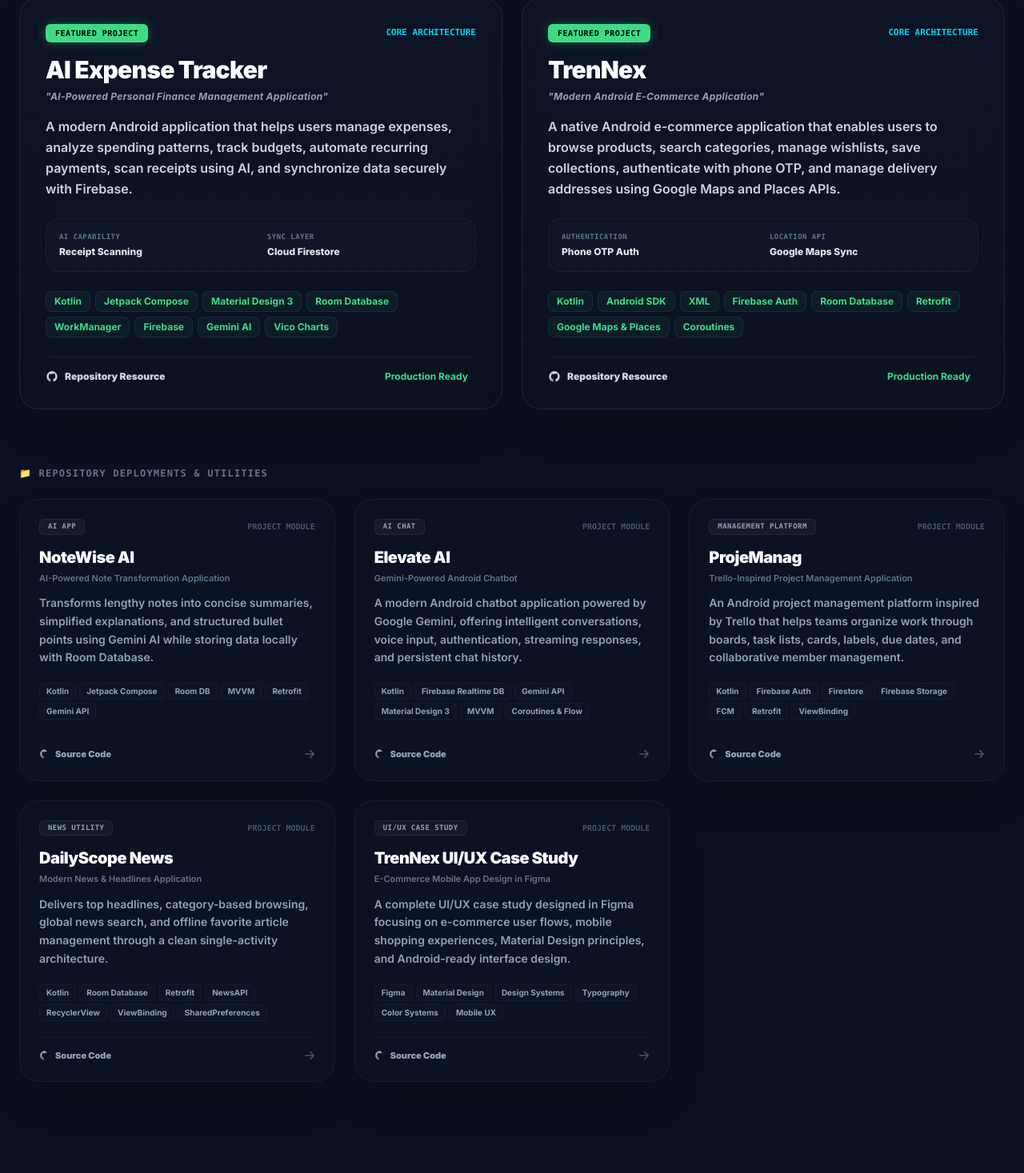
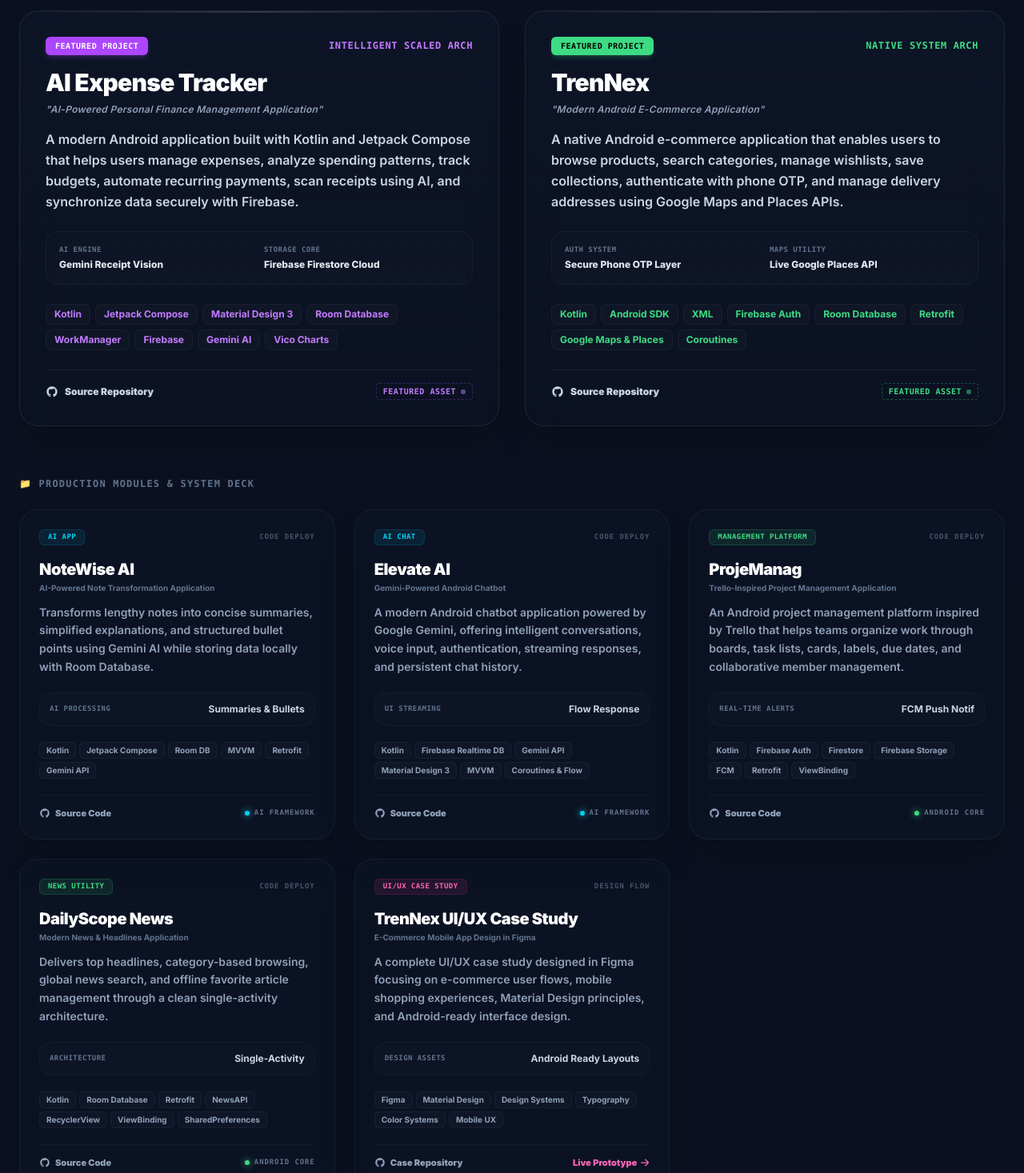
Before and after one commit to Hitesh-1501/portfolio, a React (Vite) app: page / in a window 1280 px wide. Shown: the part 4532-5999 px from the top of the page at 80% size. Built offline with nearby package versions, Linux system fonts and the light colour scheme.

Commit message:
simplify confusing technical card labels into high-impact recruiter terms

```diff
--- a/src/sections/Projects.jsx
+++ b/src/sections/Projects.jsx
@@ -8,9 +8,9 @@
     tagline: "AI-Powered Personal Finance Management Application",
     category: "aiml",
     tag: "Featured Project",
-    description: "A modern Android application that helps users manage expenses, analyze spending patterns, track budgets, automate recurring payments, scan receipts using AI, and synchronize data securely with Firebase.",
+    description: "A modern Android application built with Kotlin and Jetpack Compose that helps users manage expenses, analyze spending patterns, track budgets, automate recurring payments, scan receipts using AI, and synchronize data securely with Firebase.",
     tech: ["Kotlin", "Jetpack Compose", "Material Design 3", "Room Database", "WorkManager", "Firebase", "Gemini AI", "Vico Charts"],
-    metrics: { "AI Capability": "Receipt Scanning", "Sync Layer": "Cloud Firestore" },
+    metrics: { "AI Engine": "Gemini Receipt Vision", "Storage Core": "Firebase Firestore Cloud" },
     github: "https://github.com/Hitesh-1501/AIExpenseTracker",
     isFeatured: true
   },
@@ -22,12 +22,12 @@
     tag: "Featured Project",
     description: "A native Android e-commerce application that enables users to browse products, search categories, manage wishlists, save collections, authenticate with phone OTP, and manage delivery addresses using Google Maps and Places APIs.",
     tech: ["Kotlin", "Android SDK", "XML", "Firebase Auth", "Room Database", "Retrofit", "Google Maps & Places", "Coroutines"],
-    metrics: { "Authentication": "Phone OTP Auth", "Location API": "Google Maps Sync" },
+    metrics: { "Auth System": "Secure Phone OTP Layer", "Maps Utility": "Live Google Places API" },
     github: "https://github.com/Hitesh-1501/Trennex-App",
     isFeatured: true
   },
   {
-    id: 3,
+    id: "p3",
     title: "NoteWise AI",
     tagline: "AI-Powered Note Transformation Application",
     category: "aiml",
@@ -39,7 +39,7 @@
     isFeatured: false
   },
   {
-    id: 4,
+    id: "p4",
     title: "Elevate AI",
     tagline: "Gemini-Powered Android Chatbot",
     category: "aiml",
@@ -51,7 +51,7 @@
     isFeatured: false
   },
   {
-    id: 5,
+    id: "p5",
     title: "ProjeManag",
     tagline: "Trello-Inspired Project Management Application",
     category: "android",
@@ -63,7 +63,7 @@
     isFeatured: false
   },
   {
-    id: 6,
+    id: "p6",
     title: "DailyScope News",
     tagline: "Modern News & Headlines Application",
     category: "android",
@@ -75,7 +75,7 @@
     isFeatured: false
   },
   {
-    id: 7,
+    id: "p7",
     title: "TrenNex UI/UX Case Study",
     tagline: "E-Commerce Mobile App Design in Figma",
     category: "uiux",
@@ -84,6 +84,7 @@
     tech: ["Figma", "Material Design", "Design Systems", "Typography", "Color Systems", "Mobile UX"],
     metrics: { "Design Assets": "Android Ready Layouts" },
     github: "https://github.com/Hitesh-1501/TrenNex-UI-UX",
+    figma: "https://www.figma.com/proto/ooPph6ByZIvtpNWUbgxgoX/TrenNex?node-id=1744-2730&t=2lG0mcWc73erQEI4-1",
     isFeatured: false
   }
 ];
@@ -91,11 +92,10 @@
 const Projects = () => {
   const [filter, setFilter] = useState("all");
 
+  // Fixed filtering array synchronization logic cleanly
   const filteredProjects = projectData.filter(project => {
     if (filter === "all") return true;
-    if (filter === "android") return project.category === "android";
-    if (filter === "aiml") return project.category === "aiml";
-    return true;
+    return project.category === filter;
   });
 
   return (
@@ -103,11 +103,11 @@
       id="projects"
       className="min-h-screen py-32 px-6 max-w-7xl mx-auto relative overflow-hidden flex flex-col justify-center border-t border-white/5 bg-[#0b1120]"
     >
-      {/* Background Neon Canvas Lighting */}
+      {/* Soft Decorative Ambient Lighting */}
       <div className="absolute top-1/4 right-[-10%] w-[600px] h-[600px] bg-[#3DDC84]/[0.015] blur-[160px] rounded-full pointer-events-none -z-10" />
       <div className="absolute bottom-1/4 left-[-10%] w-[600px] h-[600px] bg-cyan-500/[0.015] blur-[160px] rounded-full pointer-events-none -z-10" />
 
-      {/* Main Section Header */}
+      {/* Title Header Section */}
       <div className="mb-16 max-w-3xl text-left">
         <span className="text-[#3DDC84] uppercase tracking-[0.4em] text-xs font-black block mb-4">
           My Creations
@@ -119,16 +119,17 @@
           </span>
         </h2>
         <p className="text-slate-400 mt-5 text-base md:text-lg leading-relaxed font-semibold max-w-2xl">
-          An overview of production-ready applications, intelligent systems, and comprehensive technical case studies.
+          An overview of production-ready applications, intelligent systems, and comprehensive design studies.
         </p>
       </div>
 
       {/* Filter Navigation Tab Bar */}
-      <div className="flex flex-wrap gap-2 mb-12 border-b border-white/[0.04] pb-4">
+      <div className="flex flex-wrap gap-2 mb-16 border-b border-white/[0.04] pb-4">
         {[
           { id: "all", label: "All Projects" },
           { id: "android", label: "Android Apps" },
-          { id: "aiml", label: "AI/ML Systems" }
+          { id: "aiml", label: "AI Apps" },
+          { id: "uiux", label: "UI/UX Design" }
         ].map((tab) => (
           <button
             key={tab.id}
@@ -141,7 +142,7 @@
               <motion.span
                 layoutId="activeProjectTab"
                 className="absolute inset-0 bg-[#3DDC84]/10 border border-[#3DDC84]/20 rounded-xl"
-                transition={{ type: "spring", stiffness: 240, damping: 28 }}
+                transition={{ type: "spring", stiffness: 260, damping: 30 }}
               />
             )}
             <span className="relative z-10">{tab.label}</span>
@@ -149,51 +150,60 @@
         ))}
       </div>
 
-      {/* 🚀 SUB-SECTION: FEATURED HERO PROJECTS DECK */}
+      {/* 👑 DUAL COLUMN FEATURED CARDS (Brought Back & Upgraded) */}
       {filter === "all" && (
-        <div className="mb-12 flex flex-col gap-6">
+        <div className="mb-16 flex flex-col gap-6">
           <span className="text-xs font-mono tracking-widest text-slate-500 font-bold uppercase block">
-            ⭐ STAR FEATURED ENTERPRISES
+            ⭐ STAR FEATURED PROJECTS
           </span>
-          <div className="grid lg:grid-cols-2 gap-6 w-full items-stretch">
-            {projectData.filter(p => p.isFeatured).map((project) => (
+          <div className="grid lg:grid-cols-2 gap-8 w-full items-stretch">
+            {projectData.filter(p => p.isFeatured).map((project) => {
+              const isFeaturedAI = project.category === "aiml";
+              const glowTheme = isFeaturedAI ? "rgba(168,85,247,0.3)" : "rgba(61,220,132,0.35)";
+              const themeBorder = isFeaturedAI ? "group-hover:border-purple-500/30" : "group-hover:border-[#3DDC84]/40";
+              const themeText = isFeaturedAI ? "text-purple-400" : "text-[#3DDC84]";
+
+              return (
                 <motion.div
                   key={project.id}
-                initial={{ opacity: 0, y: 30 }}
+                  initial={{ opacity: 0, y: 25 }}
                   whileInView={{ opacity: 1, y: 0 }}
                   viewport={{ once: true }}
                   transition={{ duration: 0.8, ease: [0.16, 1, 0.3, 1] }}
                   whileHover={{
                     y: -6,
-                  borderColor: "rgba(61,220,132,0.3)",
-                  boxShadow: "0 30px 60px -15px rgba(0,0,0,0.8), 0 0 40px rgba(61,220,132,0.05)"
+                    boxShadow: `0 35px 70px -15px rgba(0,0,0,0.8), 0 0 40px ${glowTheme}`
                   }}
-                className="backdrop-blur-xl bg-gradient-to-b from-slate-900/50 to-slate-900/20 border border-white/[0.08] rounded-3xl p-6 md:p-8 transition-all duration-400 shadow-2xl relative overflow-hidden flex flex-col group justify-between"
+                  className={`backdrop-blur-xl bg-gradient-to-b from-slate-900/60 to-slate-900/20 border border-white/[0.08] rounded-3xl p-6 md:p-8 transition-all duration-500 shadow-2xl relative overflow-hidden flex flex-col justify-between group ${themeBorder}`}
                 >
-                <div className="absolute top-0 left-0 w-full h-[2px] bg-gradient-to-r from-transparent via-[#3DDC84]/30 to-transparent opacity-0 group-hover:opacity-100 transition-opacity duration-500" />
+                  <div className="absolute top-0 left-0 w-full h-[2px] bg-gradient-to-r from-transparent via-white/15 to-transparent" />
 
                   <div>
                     <div className="flex justify-between items-center mb-4">
-                    <span className="text-[10px] font-mono font-black uppercase text-black bg-[#3DDC84] px-3 py-1 rounded-md tracking-wider shadow-[0_0_15px_rgba(61,220,132,0.3)]">
+                      <span className={`text-[10px] font-mono font-black uppercase tracking-wider px-3 py-1 rounded-md shadow-md ${
+                        isFeaturedAI ? "bg-purple-500 text-white shadow-purple-500/20" : "bg-[#3DDC84] text-black shadow-[#3DDC84]/20"
+                      }`}>
                         {project.tag}
                       </span>
-                    <span className="text-[11px] font-mono font-bold text-cyan-400">CORE ARCHITECTURE</span>
+                      <span className={`text-xs font-mono font-bold uppercase tracking-wider ${themeText}`}>
+                        {isFeaturedAI ? "INTELLIGENT SCALED ARCH" : "NATIVE SYSTEM ARCH"}
+                      </span>
                     </div>
 
-                  <h3 className="text-2xl md:text-3xl font-black text-white tracking-tight mb-2 group-hover:text-[#3DDC84] transition-colors duration-300">
+                    <h3 className="text-2xl md:text-3xl font-black text-white tracking-tight mb-2">
                       {project.title}
                     </h3>
-                  <p className="text-xs font-bold text-slate-400 mb-4 font-sans tracking-wide italic">
+                    <p className="text-xs font-semibold text-slate-400 mb-4 tracking-wide italic">
                       "{project.tagline}"
                     </p>
                     <p className="text-slate-300 text-sm md:text-base leading-relaxed font-semibold mb-6">
                       {project.description}
                     </p>
 
-                  <div className="grid grid-cols-2 gap-4 p-4 rounded-2xl bg-white/[0.02] border border-white/[0.04] mb-6 shadow-inner">
+                    <div className="grid grid-cols-1 sm:grid-cols-2 gap-3 p-4 rounded-2xl bg-white/[0.01] border border-white/[0.04] mb-6 shadow-inner">
                       {Object.entries(project.metrics).map(([key, val]) => (
                         <div key={key} className="flex flex-col">
-                        <span className="text-[9px] font-mono font-black uppercase text-slate-500 tracking-wider">{key}</span>
+                          <span className="text-[9px] font-mono font-black text-slate-500 uppercase tracking-wider">{key}</span>
                           <span className="text-xs font-extrabold text-slate-200 mt-1">{val}</span>
                         </div>
                       ))}
@@ -203,7 +213,7 @@
                   <div>
                     <div className="flex flex-wrap gap-1.5 mb-6">
                       {project.tech.map((item) => (
-                      <span key={item} className="text-[10px] md:text-xs font-bold text-[#3DDC84] bg-[#3DDC84]/5 border border-[#3DDC84]/10 px-2.5 py-1 rounded-lg">
+                        <span key={item} className={`text-[10px] md:text-xs font-bold bg-white/[0.02] border border-white/[0.04] px-2.5 py-1 rounded-lg ${themeText}`}>
                           {item}
                         </span>
                       ))}
@@ -214,93 +224,148 @@
                         <svg className="w-4 h-4 transition-transform group-hover/link:rotate-6" fill="currentColor" viewBox="0 0 24 24">
                           <path fillRule="evenodd" clipRule="evenodd" d="M12 2C6.477 2 2 6.477 2 12c0 4.42 2.865 8.166 6.839 9.489.5.092.682-.217.682-.483 0-.237-.008-.866-.013-1.7-2.782.603-3.369-1.34-3.369-1.34-.454-1.156-1.11-1.464-1.11-1.464-.908-.62.069-.061.069-.061 1.003.07 1.531 1.03 1.531 1.03.892 1.529 2.341 1.087 2.91.831.092-.646.35-1.086.636-1.336-2.22-.253-4.555-1.11-4.555-4.943 0-1.091.39-1.984 1.029-2.683-.103-.253-.446-1.27.098-2.647 0 0 .84-.269 2.75 1.025A9.564 9.564 0 0112 6.844c.85.004 1.705.115 2.504.337 1.909-1.294 2.747-1.025 2.747-1.025.546 1.377.203 2.394.1 2.647.64.699 1.028 1.592 1.028 2.683 0 3.842-2.339 4.687-4.566 4.935.359.309.678.919.678 1.852 0 1.336-.012 2.415-.012 2.743 0 .267.18.579.688.481C19.138 20.161 22 16.416 22 12c0-5.523-4.477-10-10-10z" />
                         </svg>
-                      <span>Repository Resource</span>
+                        <span>Source Repository</span>
                       </a>
-                    <span className="text-xs font-bold text-[#3DDC84] flex items-center gap-1">
-                      Production Ready
-                      <span className="w-1.5 h-1.5 rounded-full bg-[#3DDC84] animate-ping" />
+                      <span className={`text-[10px] font-mono font-black uppercase tracking-wider px-2 py-0.5 rounded border border-dashed flex items-center gap-1.5 ${
+                        isFeaturedAI ? "text-purple-400 border-purple-500/30" : "text-[#3DDC84] border-[#3DDC84]/30"
+                      }`}>
+                        <span>Featured Asset</span>
+                        <span className={`w-1.5 h-1.5 rounded-full animate-pulse ${isFeaturedAI ? "bg-purple-400" : "bg-[#3DDC84]"}`} />
                       </span>
                     </div>
                   </div>
                 </motion.div>
-            ))}
+              );
+            })}
           </div>
         </div>
       )}
 
-      {/* 🚀 SUB-SECTION: DYNAMIC SCROLL GRID MATRIX FOR GENERAL DEVELOPMENT BUILDS */}
-      <div className="mt-6 flex flex-col gap-6">
+      {/* 🚀 SUB-SECTION: GENERAL REPOSITORY CARDS MATRIX WITH INDIVIDUAL DESIGN SPECIFICATIONS */}
+      <div className="flex flex-col gap-6">
         {filter === "all" && (
           <span className="text-xs font-mono tracking-widest text-slate-500 font-bold uppercase block">
-            📁 REPOSITORY DEPLOYMENTS & UTILITIES
+            📁 PRODUCTION MODULES & SYSTEM DECK
           </span>
         )}
 
         <motion.div layout className="grid md:grid-cols-2 lg:grid-cols-3 gap-6 w-full items-stretch">
           <AnimatePresence mode="popLayout">
-            {filteredProjects.filter(p => !p.isFeatured).map((project, index) => (
+            {filteredProjects.filter(p => !p.isFeatured).map((project, index) => {
+
+              // Custom Styles mapped uniquely per classification to look distinct
+              const isAIStyle = project.category === "aiml";
+              const isUIUXStyle = project.category === "uiux";
+
+              // Color Schemes mapping
+              const textAccent = isUIUXStyle ? "text-pink-400" : isAIStyle ? "text-cyan-400" : "text-[#3DDC84]";
+              const hoverGlow = isUIUXStyle ? "rgba(244,114,182,0.18)" : isAIStyle ? "rgba(34,211,238,0.18)" : "rgba(61,220,132,0.18)";
+              const cardBorder = isUIUXStyle ? "group-hover:border-pink-500/20" : isAIStyle ? "group-hover:border-cyan-500/20" : "group-hover:border-[#3DDC84]/20";
+              const inlineNode = isUIUXStyle ? "bg-pink-400 shadow-[0_0_8px_#f472b6]" : isAIStyle ? "bg-cyan-400 shadow-[0_0_8px_#22d3ee]" : "bg-[#3DDC84] shadow-[0_0_8px_#3ddc84]";
+
+              return (
                 <motion.div
                   layout
                   key={project.id}
-                initial={{ opacity: 0, scale: 0.96, y: 20 }}
+                  initial={{ opacity: 0, scale: 0.97, y: 20 }}
                   whileInView={{ opacity: 1, scale: 1, y: 0 }}
                   exit={{ opacity: 0, scale: 0.95, y: 10 }}
                   viewport={{ once: true }}
-                transition={{ duration: 0.6, delay: index * 0.05, ease: [0.16, 1, 0.3, 1] }}
+                  transition={{ duration: 0.5, delay: index * 0.03, ease: "easeOut" }}
                   whileHover={{
                     y: -5,
-                  borderColor: "rgba(255,255,255,0.1)",
-                  boxShadow: "0 25px 50px -12px rgba(0,0,0,0.6)"
+                    borderColor: isUIUXStyle ? "rgba(244,114,182,0.3)" : isAIStyle ? "rgba(34,211,238,0.3)" : "rgba(61,220,132,0.3)",
+                    boxShadow: `0 25px 50px -12px rgba(0,0,0,0.6), 0 0 25px ${hoverGlow}`
                   }}
-                className="backdrop-blur-md bg-slate-900/30 border border-white/[0.05] rounded-3xl p-6 transition-all duration-300 shadow-2xl relative overflow-hidden flex flex-col group justify-between h-full"
+                  className={`backdrop-blur-md bg-slate-900/30 border border-white/[0.05] rounded-3xl p-6 transition-all duration-300 shadow-2xl relative overflow-hidden flex flex-col justify-between h-full group ${cardBorder}`}
                 >
                   <div>
-                  <div className="flex justify-between items-center mb-3.5">
-                    <span className="text-[9px] font-mono font-black uppercase text-slate-400 bg-white/[0.04] border border-white/[0.06] px-2.5 py-0.5 rounded-md tracking-wider">
+                    {/* Header line metadata */}
+                    <div className="flex justify-between items-center mb-4">
+                      <span className={`text-[9px] font-mono font-black uppercase px-2.5 py-0.5 rounded-md border tracking-wider ${
+                        isUIUXStyle ? "bg-pink-500/10 text-pink-400 border-pink-500/15" : isAIStyle ? "bg-cyan-500/10 text-cyan-400 border-cyan-500/15" : "bg-[#3DDC84]/10 text-[#3DDC84] border-[#3DDC84]/15"
+                      }`}>
                         {project.tag}
                       </span>
-                    <span className="text-[10px] font-mono text-slate-600 font-bold">PROJECT MODULE</span>
+                      <span className="text-[9px] font-mono text-slate-600 font-bold tracking-widest uppercase">
+                        {isUIUXStyle ? "DESIGN FLOW" : "CODE DEPLOY"}
+                      </span>
                     </div>
 
-                  <h4 className="text-xl font-black text-white tracking-tight mb-1 group-hover:text-[#3DDC84] transition-colors duration-200">
+                    {/* Main Title Cluster */}
+                    <h4 className={`text-xl font-black text-white tracking-tight mb-0.5 group-hover:${textAccent} transition-colors duration-200`}>
                       {project.title}
                     </h4>
-                  <p className="text-[11px] font-semibold text-slate-500 mb-3 block truncate">
+                    <p className="text-[10px] font-bold text-slate-500 mb-3 block truncate">
                       {project.tagline}
                     </p>
                     <p className="text-slate-400 text-xs md:text-sm leading-relaxed font-semibold mb-5">
                       {project.description}
                     </p>
+
+                    {/* Meta Parameters block */}
+                    <div className="grid grid-cols-1 gap-2 p-3 rounded-2xl bg-white/[0.01] border border-white/[0.03] mb-5">
+                      {Object.entries(project.metrics).map(([key, val]) => (
+                        <div key={key} className="flex items-center justify-between">
+                          <span className="text-[9px] font-mono font-black uppercase text-slate-500 tracking-wider">{key}</span>
+                          <span className="text-xs font-bold text-slate-300">{val}</span>
+                        </div>
+                      ))}
+                    </div>
                   </div>
 
+                  {/* Core Tags and Anchors */}
                   <div>
                     <div className="flex flex-wrap gap-1 mb-5">
                       {project.tech.map((t) => (
-                      <span key={t} className="text-[9px] md:text-[10px] font-bold text-slate-400 bg-white/[0.01] border border-white/[0.03] px-2 py-0.5 rounded-md">
+                        <span key={t} className="text-[9px] md:text-[10px] font-bold text-slate-400 bg-white/[0.02] border border-white/[0.04] px-2 py-0.5 rounded-md">
                           {t}
                         </span>
                       ))}
                     </div>
 
+                    {/* Responsive Anchor Action Conduits */}
                     <div className="flex items-center justify-between pt-3.5 border-t border-white/[0.03]">
-                    <a href={project.github} target="_blank" rel="noreferrer" className="flex items-center gap-1.5 text-[11px] font-black text-slate-400 hover:text-white transition-colors">
-                      <svg className="w-3.5 h-3.5" fill="currentColor" viewBox="0 0 24 24">
-                        <path fillRule="evenodd" clipRule="evenodd" d="M12 2C6.477 2 2 6.477 2 12c0 4.42 2.865 8.166 6.839 9.489.5.092.682-.217.682-.483 0-.237-.008-.866-.013-1.7-2.782.603-3.369-1.34-3.369-1.34-.454-1.156-1.11-1.464-1.11-1.464-.908-.62.069-.061.069-.061 1.003.07 1.531 1.03 1.531 1.03.892 1.529 2.341 1.087 2.91.831.092-.646.35-1.086.636-1.336-2.22-.253-4.555-1.11-4.555-4.943 0-1.091.39-1.984 1.029-2.683-.103-.253-.446-1.27.098-2.647 0 0 .84-.269 2.75 1.025A9.564 9.564 0 0112 6.844c.85.004 1.705.115 2.504.337 1.909-1.294 2.747-1.025 2.747-1.025.546 1.377.203 2.394.1 items 2.647.64.699 1.028 1.592 1.028 2.683 0 3.842-2.339 4.687-4.566 4.935.359.309.678.919.678 1.852 0 1.336-.012 2.415-.012 2.743 0 .267.18.579.688.481C19.138 20.161 22 16.416 22 12c0-5.523-4.477-10-10-10z" />
+                      <a
+                        href={project.github}
+                        target="_blank"
+                        rel="noreferrer"
+                        className="flex items-center gap-1.5 text-[11px] font-black text-slate-400 hover:text-white transition-colors group/link"
+                      >
+                        <svg className="w-3.5 h-3.5 transition-transform group-hover/link:rotate-6" fill="currentColor" viewBox="0 0 24 24">
+                          <path fillRule="evenodd" clipRule="evenodd" d="M12 2C6.477 2 2 6.477 2 12c0 4.42 2.865 8.166 6.839 9.489.5.092.682-.217.682-.483 0-.237-.008-.866-.013-1.7-2.782.603-3.369-1.34-3.369-1.34-.454-1.156-1.11-1.464-1.11-1.464-.908-.62.069-.061.069-.061 1.003.07 1.531 1.03 1.531 1.03.892 1.529 2.341 1.087 2.91.831.092-.646.35-1.086.636-1.336-2.22-.253-4.555-1.11-4.555-4.943 0-1.091.39-1.984 1.029-2.683-.103-.253-.446-1.27.098-2.647 0 0 .84-.269 2.75 1.025A9.564 9.564 0 0112 6.844c.85.004 1.705.115 2.504.337 1.909-1.294 2.747-1.025 2.747-1.025.546 1.377.203 2.394.1 2.647.64.699 1.028 1.592 1.028 2.683 0 3.842-2.339 4.687-4.566 4.935.359.309.678.919.678 1.852 0 1.336-.012 2.415-.012 2.743 0 .267.18.579.688.481C19.138 20.161 22 16.416 22 12c0-5.523-4.477-10-10-10z" />
                         </svg>
-                      <span>Source Code</span>
+                        <span>{isUIUXStyle ? "Case Repository" : "Source Code"}</span>
                       </a>
 
-                    <svg className="w-3.5 h-3.5 text-slate-600 group-hover:text-[#3DDC84] group-hover:translate-x-0.5 transition-all duration-200" fill="none" stroke="currentColor" strokeWidth="2.5" viewBox="0 0 24 24">
+                      {isUIUXStyle ? (
+                        <a
+                          href={project.figma}
+                          target="_blank"
+                          rel="noreferrer"
+                          className="flex items-center gap-1 text-[11px] font-black text-pink-400 hover:underline group/figma"
+                        >
+                          <span>Live Prototype</span>
+                          <svg className="w-3 h-3 transition-transform group-hover/figma:translate-x-0.5" fill="none" stroke="currentColor" strokeWidth="2.5" viewBox="0 0 24 24">
                             <path strokeLinecap="round" strokeLinejoin="round" d="M13.5 4.5L21 12m0 0l-7.5 7.5M21 12H3" />
                           </svg>
+                        </a>
+                      ) : (
+                        <div className="flex items-center gap-1.5">
+                          <span className={`w-1.5 h-1.5 rounded-full ${inlineNode}`} />
+                          <span className="text-[9px] font-mono font-black text-slate-500 uppercase tracking-widest">
+                            {isAIStyle ? "AI Framework" : "Android Core"}
+                          </span>
+                        </div>
+                      )}
                     </div>
                   </div>
                 </motion.div>
-            ))}
+              );
+            })}
           </AnimatePresence>
         </motion.div>
       </div>
-
     </section>
   );
 };
```
Lines whose indentation alone changed are shown as unchanged.
